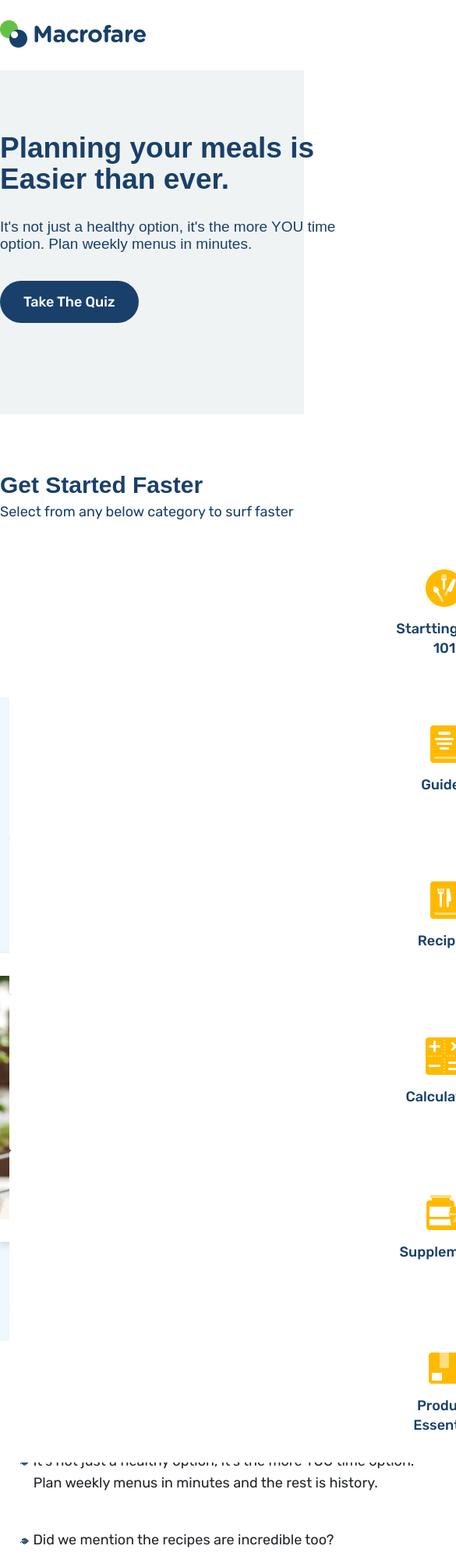
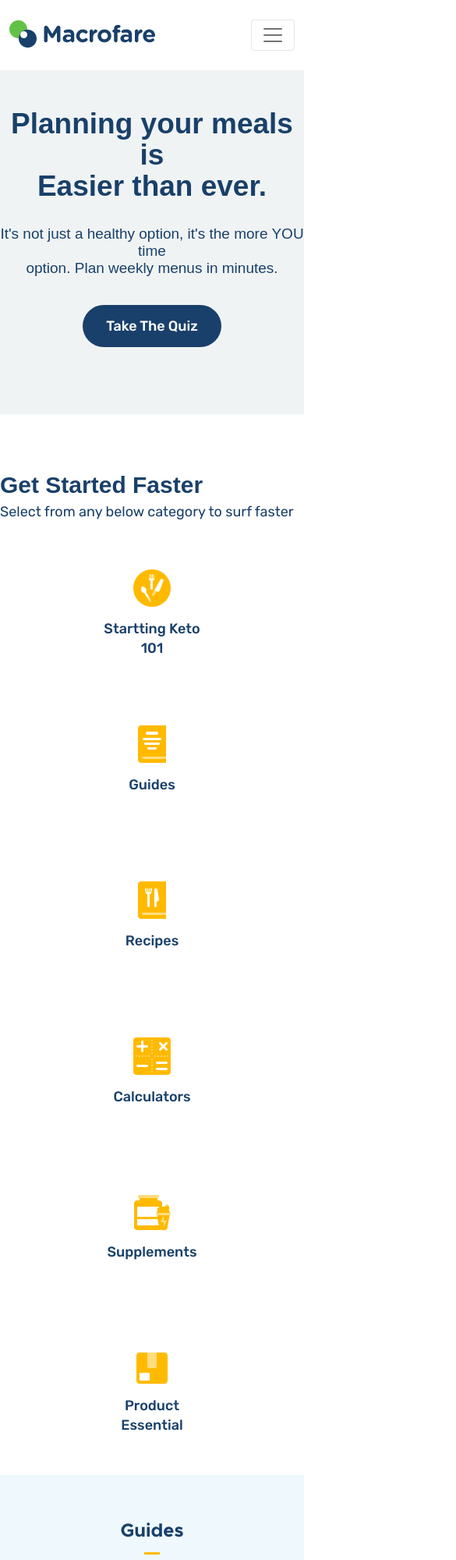
Before and after one commit to javiyadeep/Macrofare, a plain HTML site: page index.html in a window 390 px wide. Shown: the top 2000 px of the page at 78% size, 585 px wide, since content can reach past the window. Drawn offline with nearby package versions, Linux system fonts and the light colour scheme.

Commit message:
Error Solve

```diff
--- a/css/style.css
+++ b/css/style.css
@@ -180,9 +180,9 @@ table {
 
 
 /* ---- Global Css Start ---- */
-.container {
+/* .container {
     width: 1140px;
-}
+} */
 
 a {
     text-decoration: none;
@@ -223,7 +223,7 @@ a {
 }
 
 .navs .container .navbar .container-fluid {
-    padding: 0;
+    /* padding: 0; */
 }
 
 .navs .container .collapse {
@@ -499,6 +499,7 @@ a {
 
 /* ---- Guides Start ---- */
 .guides {
+    overflow: hidden;
     height: 825px;
     background-color: #eef8fd;
 }
@@ -573,3 +574,55 @@ a {
 }
 
 /* ---- Guides End ---- */
+
+
+
+
+
+@media (max-width: 991px) {
+    .hero .container .part1 {
+        text-align: center;
+        justify-content: center;
+    }
+
+    .hero .container .part2 {
+        display: none;
+    }
+
+    .guides {
+        height: 1000px;
+    }
+
+    .guides .container .video-content .part1 {
+        height: 350px;
+        display: flex;
+        justify-content: center;
+    }
+
+    .guides .container .video-content .part2 {
+        display: flex;
+        justify-content: center;
+    }
+
+}
+
+
+
+
+@media (max-width: 767px) {
+    .get-started {
+        height: 770px;
+    }
+}
+
+
+
+@media (max-width: 575px) {
+    .get-started {
+        height: 1360px;
+    }
+
+    .guides .container .video-content {
+        /* display: none; */
+    }
+}
--- a/index.html
+++ b/index.html
@@ -65,7 +65,7 @@
         <h2 class="d-none">deep</h2>
         <div class="container">
             <nav class="navbar navbar-expand-lg navbar-light">
-                <div class="container-fluid" style="background-color: white;">
+                <div class="container-fluid mav-mini" style="background-color: white;">
                     <a class="navbar-brand logo" href="#"><img src="./images/Logo/logo.png" alt=""></a>
                     <button class="navbar-toggler" type="button" data-bs-toggle="collapse"
                         data-bs-target="#navbarSupportedContent" aria-controls="navbarSupportedContent"
@@ -183,7 +183,7 @@
                     </div>
                 </div>
 
-                <div class="col-lg-5 col-md-5 col-sm-12">
+                <div class="col-lg-5 col-md-5 col-sm-12 part2">
 
                 </div>
             </div>
@@ -279,7 +279,6 @@
                         </div>
                     </div>
                 </div>
-
             </div>
         </div>
     </section>
@@ -307,10 +306,13 @@
                     <h4>Guides</h4>
                 </div>
                 <div class="col-lg-12 col-md-12 col-sm-12 main-line">
-                    <div class="line" style=""></div>
+                    <div class="line"></div>
                 </div>
             </div>
 
+        </div>
+
+        <div class="container">
             <div class="row planning">
                 <div class="col-lg-12 col-md-12 col-sm-12">
                     <div class="text">
@@ -318,9 +320,10 @@
                     </div>
                 </div>
             </div>
+        </div>
 
 
-
+        <div class="container">
             <div class="row video-content">
                 <div class="col-lg-6 col-md-12 col-sm-12 part1">
                     <div class="image">
@@ -330,12 +333,15 @@
 
                 <div class="col-lg-6 col-md-12 col-sm-12 part2">
                     <div class="text">
-                        <p class="text1"><img src="./images/text.png" alt=""> It's not just a healthy option, it's the
+                        <p class="text1"><img src="./images/text.png" class="img-fluid" alt=""> It's not just a healthy
+                            option, it's the
                             more YOU time option. <br> &nbsp;&nbsp;&nbsp; Plan weekly menus in minutes and the rest is
                             history. </p>
-                        <p class="text2"><img src="./images/text.png" alt=""> Did we mention the recipes are incredible
+                        <p class="text2"><img src="./images/text.png" class="img-fluid" alt=""> Did we mention the
+                            recipes are incredible
                             too? </p>
-                        <p class="text3"><img src="./images/text.png" alt=""> Recipes that fit your tastes and goal.</p>
+                        <p class="text3"><img src="./images/text.png" class="img-fluid" alt=""> Recipes that fit your
+                            tastes and goal.</p>
                     </div>
                 </div>
             </div>
```
